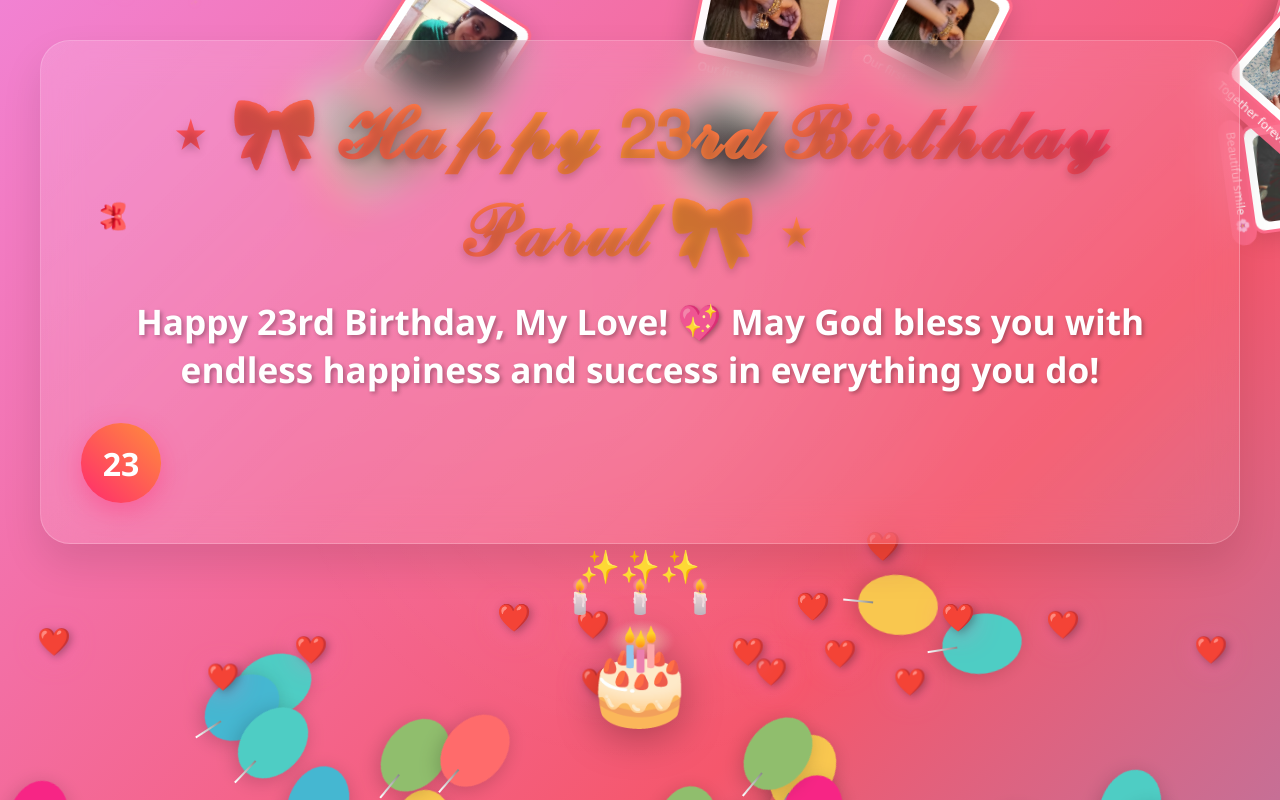
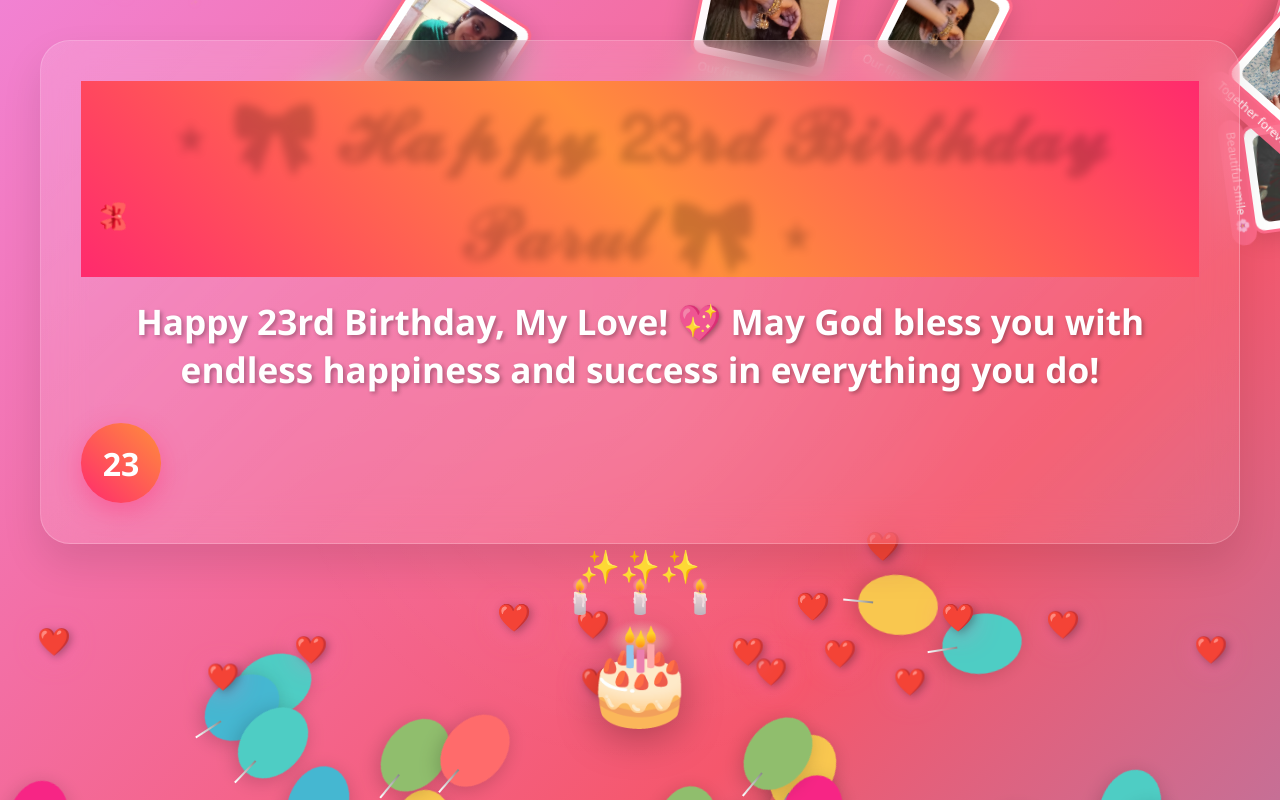
Before and after one commit to Ayush5466/MyNewProject, an Angular app: page /birthday in a window 1280 px wide. Built offline with nearby package versions, Linux system fonts and the light colour scheme.

Commit message:
Layout Add

```diff
--- a/src/app/birthday/birthday.component.css
+++ b/src/app/birthday/birthday.component.css
@@ -169,7 +169,7 @@
   font-size: 4.5rem;
   font-weight: 800;
   background: linear-gradient(45deg, #ff2a6d, #ff8e3c, #ff2a6d);
-  -webkit-background-clip: text;
+  /* -webkit-background-clip: text; */
   -webkit-text-fill-color: transparent;
   margin: 0 0 20px 0;
   text-shadow: 0 4px 8px rgba(0, 0, 0, 0.2);
```
